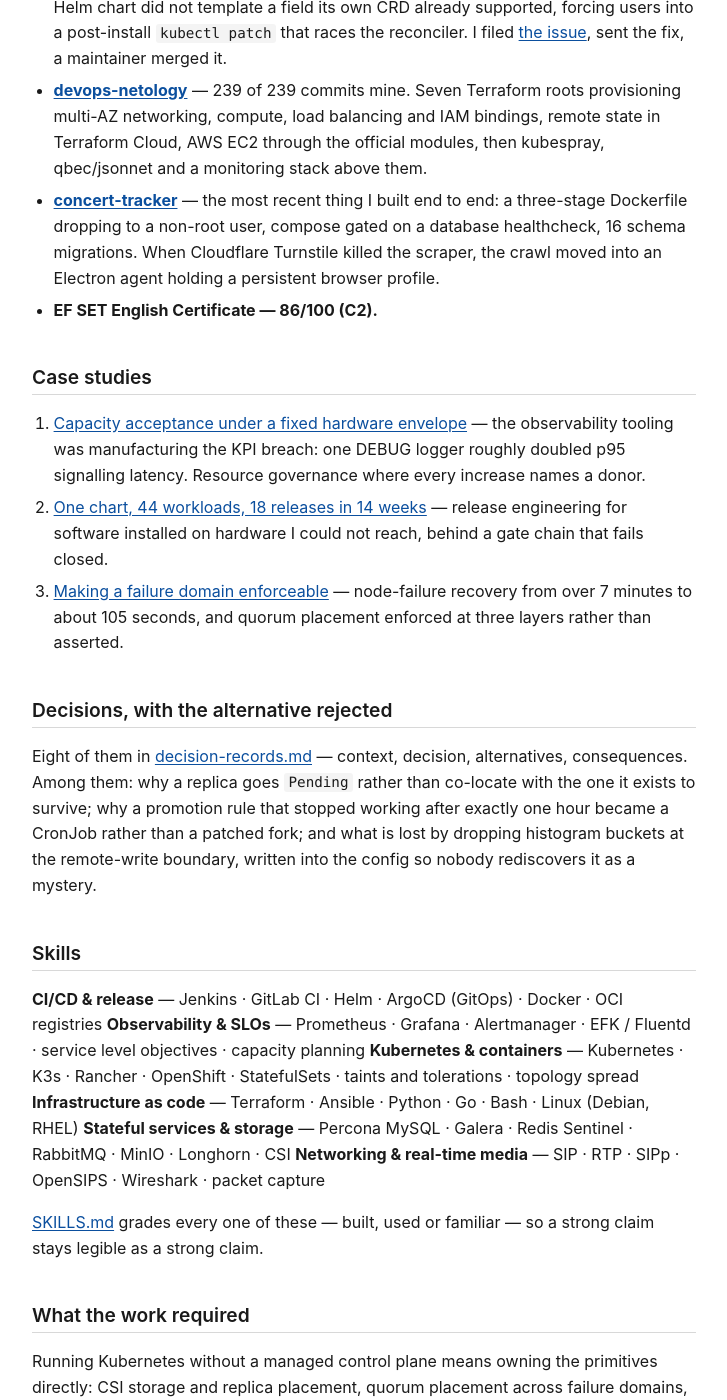
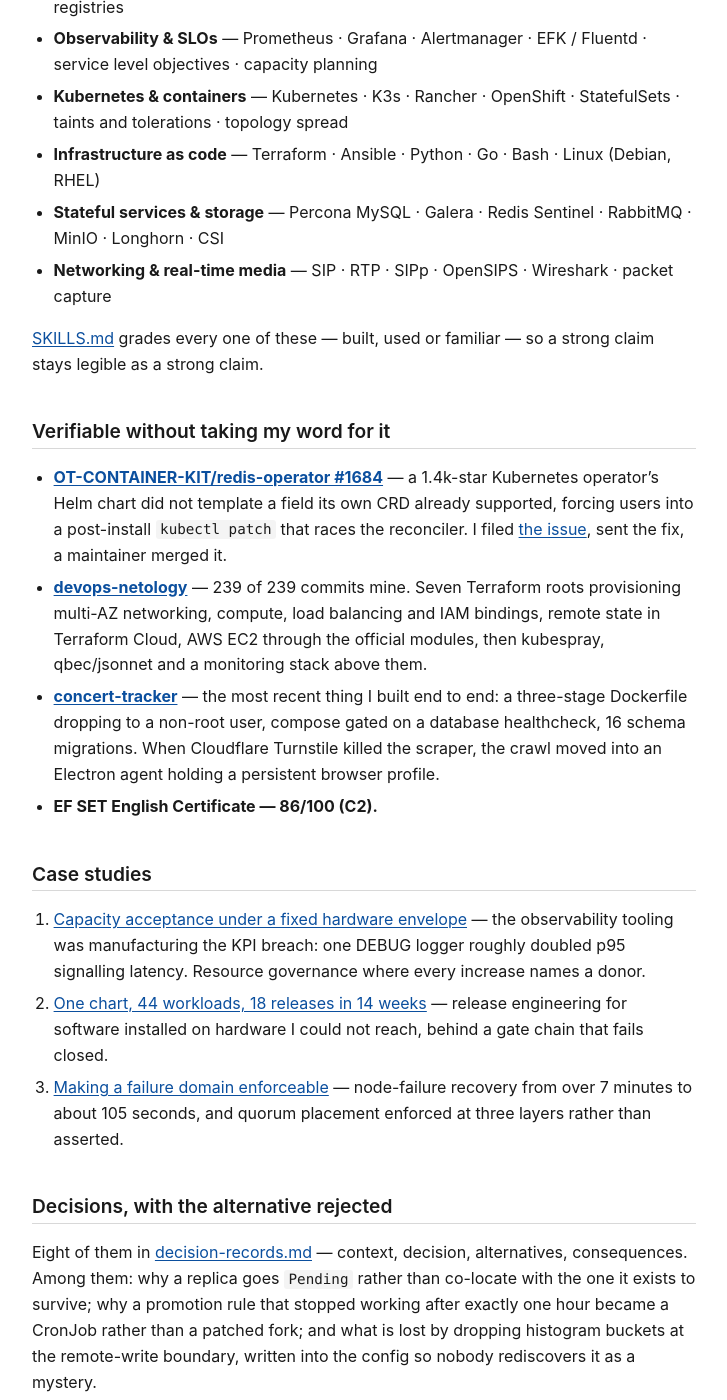
Before and after one commit to vvyushmanov/vvyushmanov.github.io, a Jekyll site: the page built from index.md, in a window 1280 px wide and 1400 px high, scrolled down 276 px. Shown: the whole window, without its empty margins (276-1003 px from the left). Built offline with Jekyll 4.4.1, drawn with Linux system fonts in a browser that asks for light colours; part of the change alters nothing that is shown; some of the changed text lies outside the part shown.

Commit message:
fix: skills groups ran together into one paragraph; move the section first
Markdown renders a single newline as a space, so the six group lines rendered
as one unbroken block of text - unreadable, and the opposite of scannable.
They are a list now, which is what they are, and which cannot silently rejoin.

Skills moves to the first section. A reader arriving from a job board wants the
stack answered before anything else, and it was sixth.

```diff
--- a/index.md
+++ b/index.md
@@ -7,6 +7,18 @@ title: "Vadim Iushmanov (Yushmanov)"
 
 **Platform Engineer / DevOps Engineer** — Kubernetes, CI/CD, and the reliability
 work that keeps a platform standing after it ships.
+
+## Skills
+
+- **CI/CD & release** — Jenkins · GitLab CI · Helm · ArgoCD (GitOps) · Docker · OCI registries
+- **Observability & SLOs** — Prometheus · Grafana · Alertmanager · EFK / Fluentd · service level objectives · capacity planning
+- **Kubernetes & containers** — Kubernetes · K3s · Rancher · OpenShift · StatefulSets · taints and tolerations · topology spread
+- **Infrastructure as code** — Terraform · Ansible · Python · Go · Bash · Linux (Debian, RHEL)
+- **Stateful services & storage** — Percona MySQL · Galera · Redis Sentinel · RabbitMQ · MinIO · Longhorn · CSI
+- **Networking & real-time media** — SIP · RTP · SIPp · OpenSIPS · Wireshark · packet capture
+
+[SKILLS.md](SKILLS.md) grades every one of these — built, used or familiar — so
+a strong claim stays legible as a strong claim.
 
 ## Verifiable without taking my word for it
 
@@ -50,18 +62,6 @@ working after exactly one hour became a CronJob rather than a patched fork; and
 what is lost by dropping histogram buckets at the remote-write boundary, written
 into the config so nobody rediscovers it as a mystery.
 
-## Skills
-
-**CI/CD & release** — Jenkins · GitLab CI · Helm · ArgoCD (GitOps) · Docker · OCI registries
-**Observability & SLOs** — Prometheus · Grafana · Alertmanager · EFK / Fluentd · service level objectives · capacity planning
-**Kubernetes & containers** — Kubernetes · K3s · Rancher · OpenShift · StatefulSets · taints and tolerations · topology spread
-**Infrastructure as code** — Terraform · Ansible · Python · Go · Bash · Linux (Debian, RHEL)
-**Stateful services & storage** — Percona MySQL · Galera · Redis Sentinel · RabbitMQ · MinIO · Longhorn · CSI
-**Networking & real-time media** — SIP · RTP · SIPp · OpenSIPS · Wireshark · packet capture
-
-[SKILLS.md](SKILLS.md) grades every one of these — built, used or familiar — so
-a strong claim stays legible as a strong claim.
-
 ## What the work required
 
 Running Kubernetes without a managed control plane means owning the primitives
```
Also changed, not shown: README.md.
